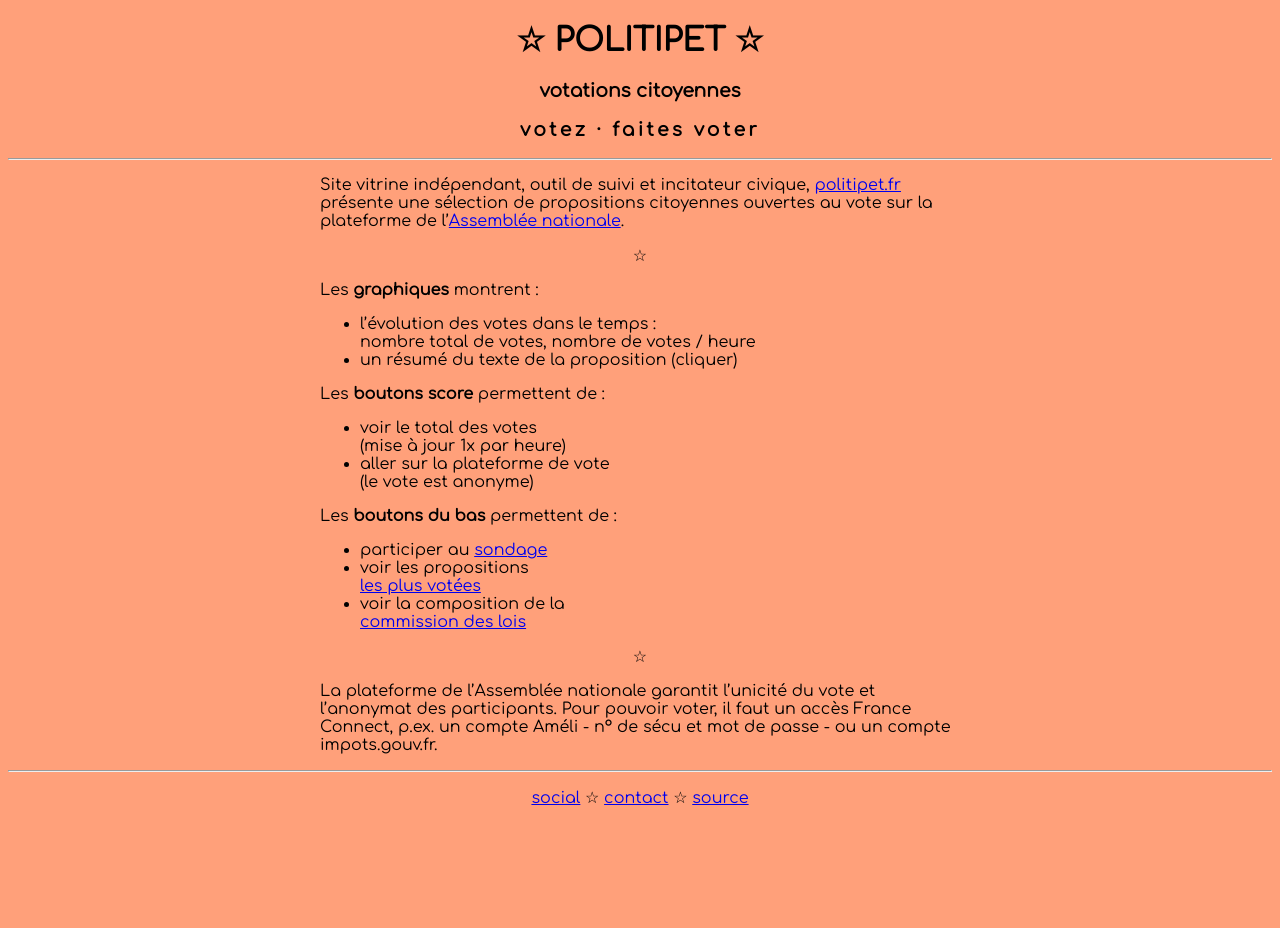
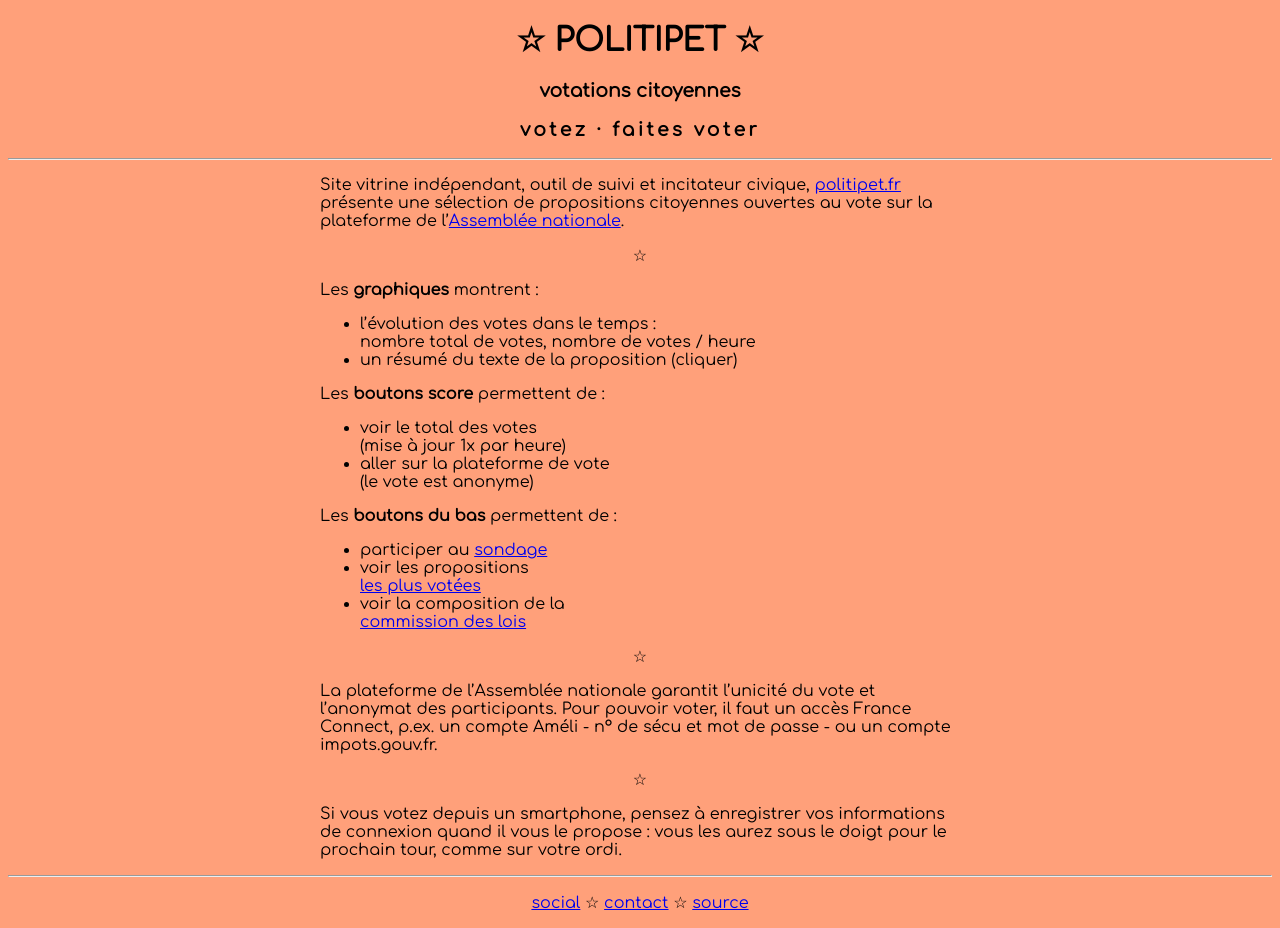
Before and after one commit to politipet/politipet.github.io, a Jekyll site: the page built from info.md, in a window 1280 px wide. Built offline with Jekyll 4.4.1, drawn with Linux system fonts in a browser that asks for light colours; our own code applies the rules of GitHub Pages for plain Markdown files; before the commit the page ends 900 px from its top, so only the background shows below that.

Commit message:
add 'smartphone voting' hint in info.md

```diff
--- a/info.md
+++ b/info.md
@@ -44,6 +44,12 @@
 France Connect, p.ex. un compte Améli - n° de sécu et mot de passe -
 ou un compte impots.gouv.fr.
 
+<center>☆</center>
+
+Si vous votez depuis un smartphone, pensez à enregistrer vos
+informations de connexion quand il vous le propose : vous les
+aurez sous le doigt pour le prochain tour, comme sur votre ordi.
+
 </div>
 
 -----
```
